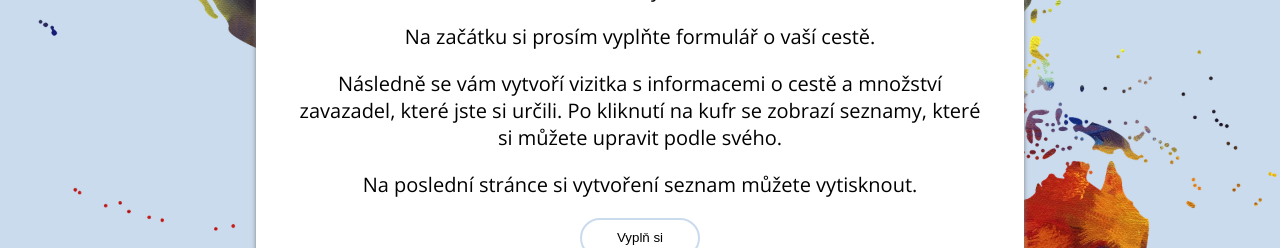
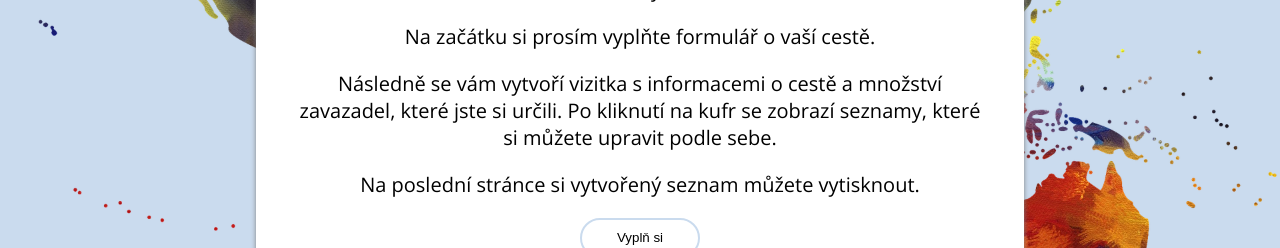
Before and after one commit to pavlinap1/DA-web-Zabal-si, a React app: page / in a window 1280 px wide. Shown: the part 323-571 px from the top of the page. Built offline with nearby package versions, Linux system fonts and the light colour scheme.

Commit message:
Úprava data ve form a změna úvodního textu

```diff
--- a/src/Formular/index.jsx
+++ b/src/Formular/index.jsx
@@ -68,9 +68,9 @@ const Formular = ({ onFormOK }) => {
           <p>
             Následně se vám vytvoří vizitka s informacemi o cestě a množství
             zavazadel, které jste si určili. Po kliknutí na kufr se zobrazí
-            seznamy, které si můžete upravit podle svého.
+            seznamy, které si můžete upravit podle sebe.
           </p>
-          <p>Na poslední stránce si vytvoření seznam můžete vytisknout.</p>
+          <p>Na poslední stránce si vytvořený seznam můžete vytisknout.</p>
         </div>
         <button onClick={handleClick}>Vyplň si</button>
       </div>
@@ -112,7 +112,7 @@ const Formular = ({ onFormOK }) => {
             <input
               type="date"
               id="start"
-              min="2021-05-27"
+              min="2021-06-15"
               max="2021-12-31"
               onChange={(e) => setOdjezd(e.target.value)}
             ></input>
@@ -122,7 +122,7 @@ const Formular = ({ onFormOK }) => {
             <input
               type="date"
               id="start"
-              min="2021-05-27"
+              min="2021-06-15"
               max="2021-12-31"
               onChange={(e) => setPrijezd(e.target.value)}
             ></input>
```
